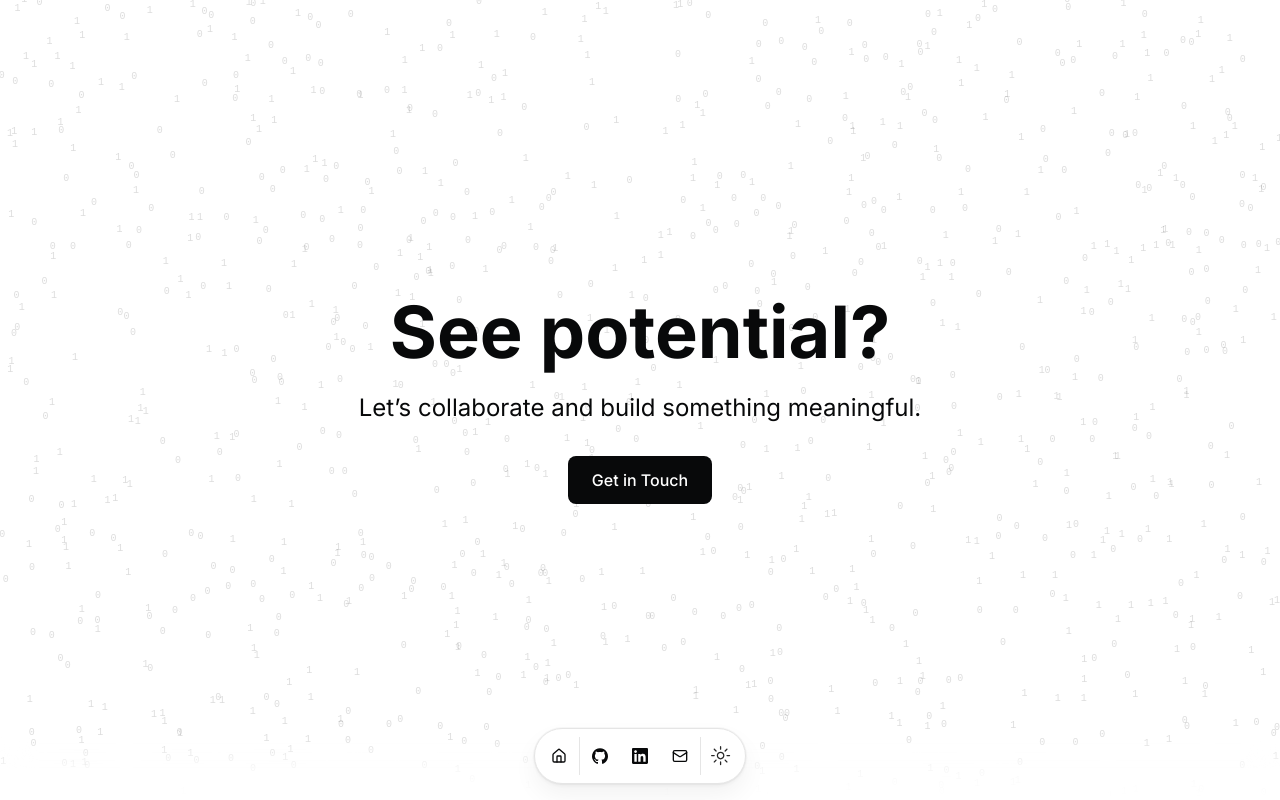
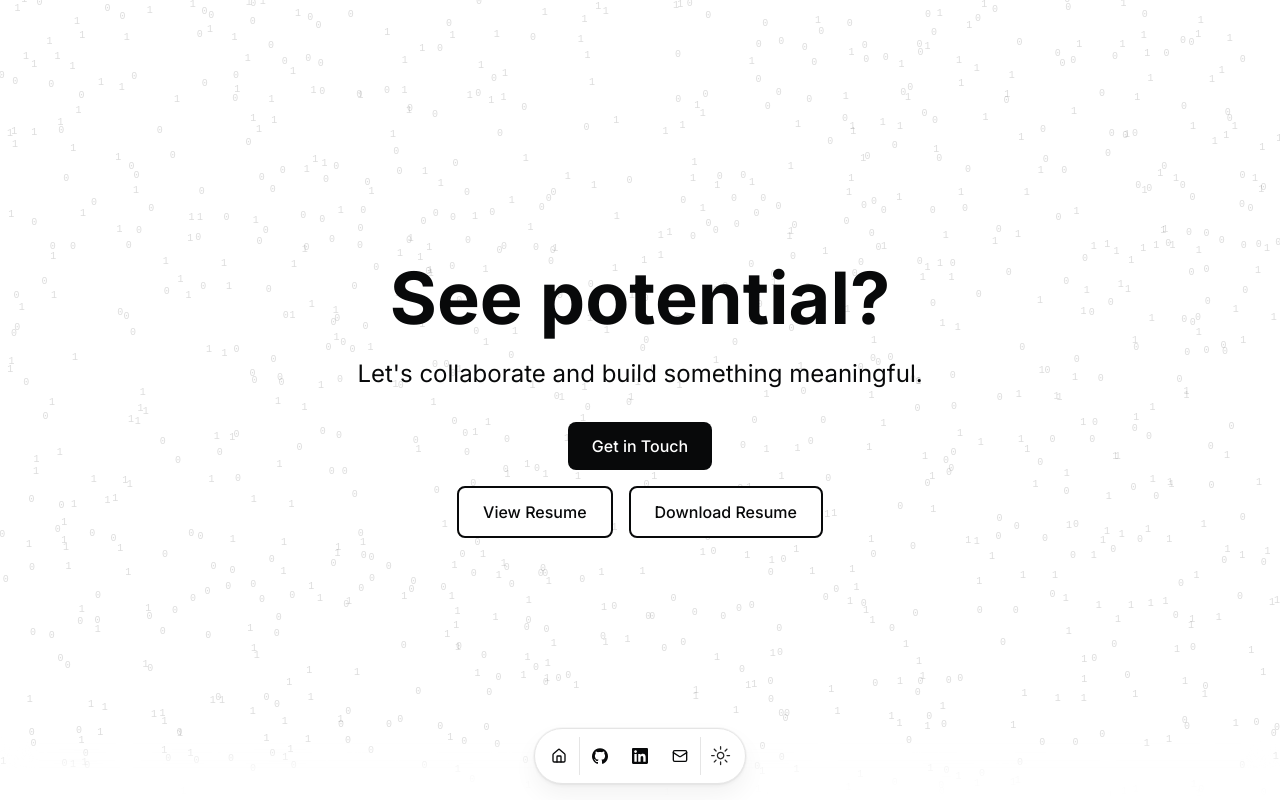
Before and after one commit to sankalp-nadiger/SankhyaSutra, a Next.js app: page / in a window 1280 px wide. Shown: the top 800 px of the page. Built offline with nearby package versions, Linux system fonts and the light colour scheme.

Commit message:
update: CTA

```diff
--- a/src/app/page.tsx
+++ b/src/app/page.tsx
@@ -197,8 +197,8 @@ export default function Page() {
                   <p className="text-muted-foreground md:text-xl/relaxed lg:text-base/relaxed xl:text-xl/relaxed">
                     During my time in university, I attended{" "}
                     {DATA.hackathons.length}+ hackathons. People from around the
-                    country would come together and build incredible things in 2-3
-                    days. It was eye-opening to see the endless possibilities
+                    country would come together and build incredible things in 24-36
+                    hours. It was eye-opening to see the endless possibilities
                     brought to life by a group of motivated and passionate
                     individuals.
                   </p>
--- /dev/null
+++ b/src/components/CTA.tsx
@@ -0,0 +1,84 @@
+import { motion } from 'framer-motion';
+
+const CallToAction = () => {
+  // For the View Resume button - opens Google Drive folder
+  const handleViewResume = () => {
+    window.open('https://drive.google.com/drive/folders/1IkzvQ3kuG9lxVvXyffvAz2jEdYTathaN?usp=drive_link', '_blank');
+  };
+
+  // For the Download Resume button - downloads the local file
+  const handleDownloadResume = () => {
+    // Create a link to the file in the public folder
+    const link = document.createElement('a');
+    link.href = '/Resume.pdf'; // Path to your resume in the public folder
+    link.download = 'Resume_Sankalp.pdf'; // Name for the downloaded file
+    document.body.appendChild(link);
+    link.click();
+    document.body.removeChild(link);
+  };
+
+  return (
+    <motion.div
+      key="alternate-message"
+      initial={{ opacity: 0, y: -20 }}
+      animate={{ opacity: 1, y: 0 }}
+      exit={{ opacity: 0, y: 20 }}
+      transition={{ duration: 0.5 }}
+      className="flex flex-col items-center justify-center w-full"
+    >
+      <motion.h1 className="text-5xl md:text-7xl font-bold mb-6 text-center w-full">
+        See potential?
+      </motion.h1>
+      <motion.p className="text-xl md:text-2xl mb-8 text-center max-w-2xl mx-auto px-4">
+        Let's collaborate and build something meaningful.
+      </motion.p>
+      <motion.div className="flex justify-center w-full">
+        <a
+          href="https://www.linkedin.com/in/sankalpnad003"
+          target="_blank"
+          rel="noopener noreferrer"
+          className="bg-foreground text-background px-6 py-3 rounded-lg font-medium pointer-events-auto hover:bg-background hover:text-foreground hover:border-2 hover:border-foreground transition-all duration-200"
+        >
+          Get in Touch
+        </a>
+      </motion.div>
+
+      {/* <motion.div
+        className="flex justify-center w-full mt-4"
+        initial={{ opacity: 0 }}
+        animate={{ opacity: 1 }}
+        transition={{ delay: 0.2 }}
+      >
+        <a
+          href="mailto:sankalp.nss@gmail.com"
+          className="text-sm text-foreground hover:text-foreground/80 underline underline-offset-4 transition-colors"
+        >
+          or email me
+        </a>
+      </motion.div> */}
+
+      {/* Second row of buttons */}
+      <motion.div
+        className="flex justify-center w-full mt-4 gap-4"
+        initial={{ opacity: 0 }}
+        animate={{ opacity: 1 }}
+        transition={{ delay: 0.3 }}
+      >
+        <button
+          onClick={handleViewResume}
+          className="bg-background border-2 border-foreground text-foreground px-6 py-3 rounded-lg font-medium pointer-events-auto hover:bg-foreground hover:text-background transition-all duration-200"
+        >
+          View Resume
+        </button>
+        <button
+          onClick={handleDownloadResume}
+          className="bg-background border-2 border-foreground text-foreground px-6 py-3 rounded-lg font-medium pointer-events-auto hover:bg-foreground hover:text-background transition-all duration-200"
+        >
+          Download Resume
+        </button>
+      </motion.div>
+    </motion.div>
+  );
+};
+
+export default CallToAction;
--- a/src/components/ui/particleBackground.tsx
+++ b/src/components/ui/particleBackground.tsx
@@ -3,6 +3,7 @@
 import React, { useEffect, useRef, useState, useId } from 'react';
 import { useTheme } from 'next-themes';
 import { motion, useAnimation, AnimatePresence } from 'framer-motion';
+import CallToAction from '../CTA';
 
 interface ParticleBackgroundProps {
   id?: string;
@@ -478,26 +479,7 @@ const ParticleBackground: React.FC<ParticleBackgroundProps> = ({
           >
             {/* Show alternate message when scrolling back up */}
             {showAlternateMessage ? (
-  <motion.div
-    key="alternate-message"
-    initial={{ opacity: 0, y: -20 }}
-    animate={{ opacity: 1, y: 0 }}
-    exit={{ opacity: 0, y: 20 }}
-    transition={{ duration: 0.5 }}
-    className="flex flex-col items-center justify-center w-full"
-  >
-    <motion.h1 className="text-5xl md:text-7xl font-bold mb-6 text-center w-full">
-      See potential?
-    </motion.h1>
-    <motion.p className="text-xl md:text-2xl mb-8 text-center max-w-2xl mx-auto px-4">
-      Let’s collaborate and build something meaningful.
-    </motion.p>
-    <motion.div className="flex justify-center w-full">
-      <button className="bg-foreground text-background px-6 py-3 rounded-lg font-medium pointer-events-auto">
-        Get in Touch
-      </button>
-    </motion.div>
-  </motion.div>
+  <CallToAction/>
 ) : (
               // Original welcome message
               <>
```
Also changed, not shown: 1 other file (tests, documents, lock files or other folders).
